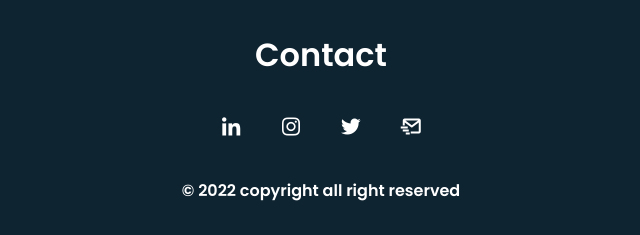
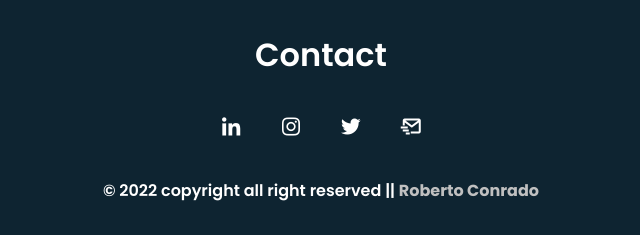
Before and after one commit to ROBERTOCONRADO/RobertoConrad, a PHP site: page / in a window 1280 px wide. Shown: the part 4211-4446 px from the top of the page, without its empty margins (319-959 px from the left). Run offline with PHP 8.4, Linux system fonts and the light colour scheme.

Commit message:
ccs propriedade

```diff
--- a/index.html
+++ b/index.html
@@ -275,7 +275,7 @@
                 <a href="https://twitter.com/beetoorc" class="footer__icon"><i class='bx bxl-twitter'></i></a>
                 <a href="mailto:robertoconradorc@gmail.com" class="footer__icon"><i class='bx bx-mail-send'></i></a>
             </div>
-            <p>&#169; 2022 copyright all right reserved</p>
+            <p>&#169; 2022 copyright all right reserved || <strong>Roberto Conrado</strong></p>
         </footer>
 
 
--- a/style.css
+++ b/style.css
@@ -403,6 +403,9 @@ mark {
   color: #fff;
   margin: 0 var(--mb-2)
 }
+strong {
+  color:silver;
+}
 
 /* ===== MEDIA QUERIES=====*/
 @media screen and (min-width: 768px){
```
